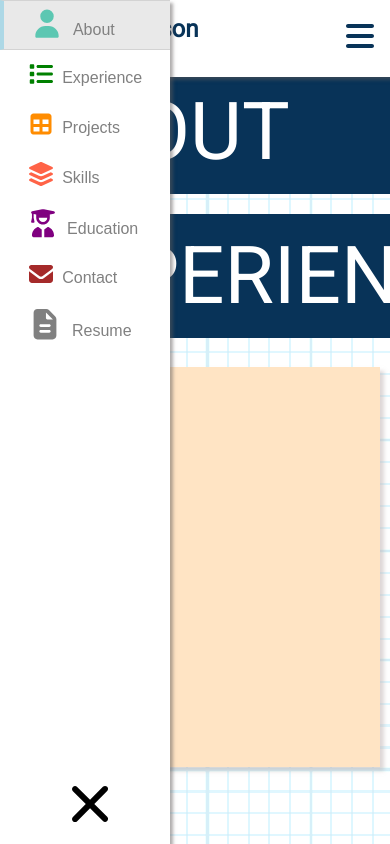
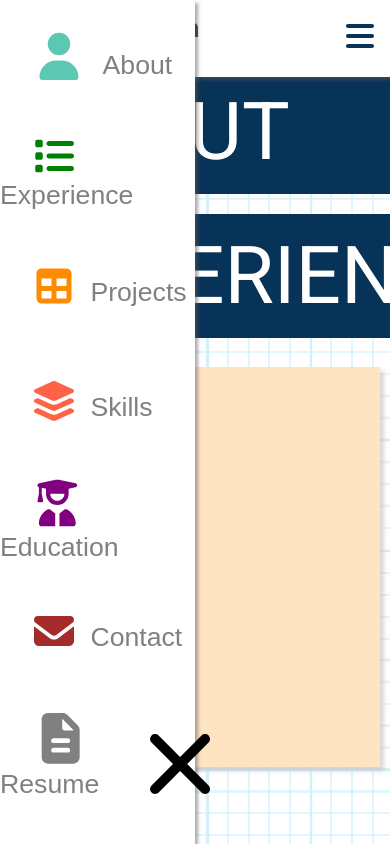
Before and after one commit to mitchelljohnson3/portfolio, a plain HTML site: page index.html in a window 390 px wide. Both pictures are taken after a click on the label 360 px from the left and 36 px from the top of the page. Shown: the top 844 px of the page. Drawn offline with Linux system fonts and the light colour scheme.

Commit message:
hamburger

```diff
--- a/assets/css/style.css
+++ b/assets/css/style.css
@@ -110,7 +110,7 @@
     float: right;
     background-color: #FFFFFF;
     position: fixed;
-    width: 170px;
+    width: 50%;
     margin: 0;
     padding: 0;
     box-shadow: rgba(94, 89, 89, 0.5) 0.2em 0.2em 0.2em;
@@ -125,8 +125,8 @@
 }
 #menu-close{
     position: fixed;
-    bottom: 10px;
-    left: 60px;
+    bottom: 30px;
+    left: 130px;
     cursor: pointer;
 }
 /* ================================ */
@@ -151,13 +151,15 @@
 .mobile-btn{
     content: '';
     width: 100%;
-    height: 50px;
-    font-size: 12pt;
+    height: 75px;
+    font-size: 20pt;
     text-align: left;
     border: 0;
     background-color: #FFFFFF;
     color: grey;
     transition: 1s all ease;
+    margin-bottom: 20px;
+    margin-top: 20px;
 }
 .btn:hover{
     background-color: rgba(182, 182, 182, 0.3);
--- a/index.html
+++ b/index.html
@@ -135,7 +135,7 @@
                             </span>
                         Resume</button>
 
-                        <span style="font-size: 3em; color: black;" id="menu-close">
+                        <span style="font-size: 5em; color: black;" id="menu-close">
                             <i class="fas fa-times"></i>
                         </span>
                     </ul>
```
